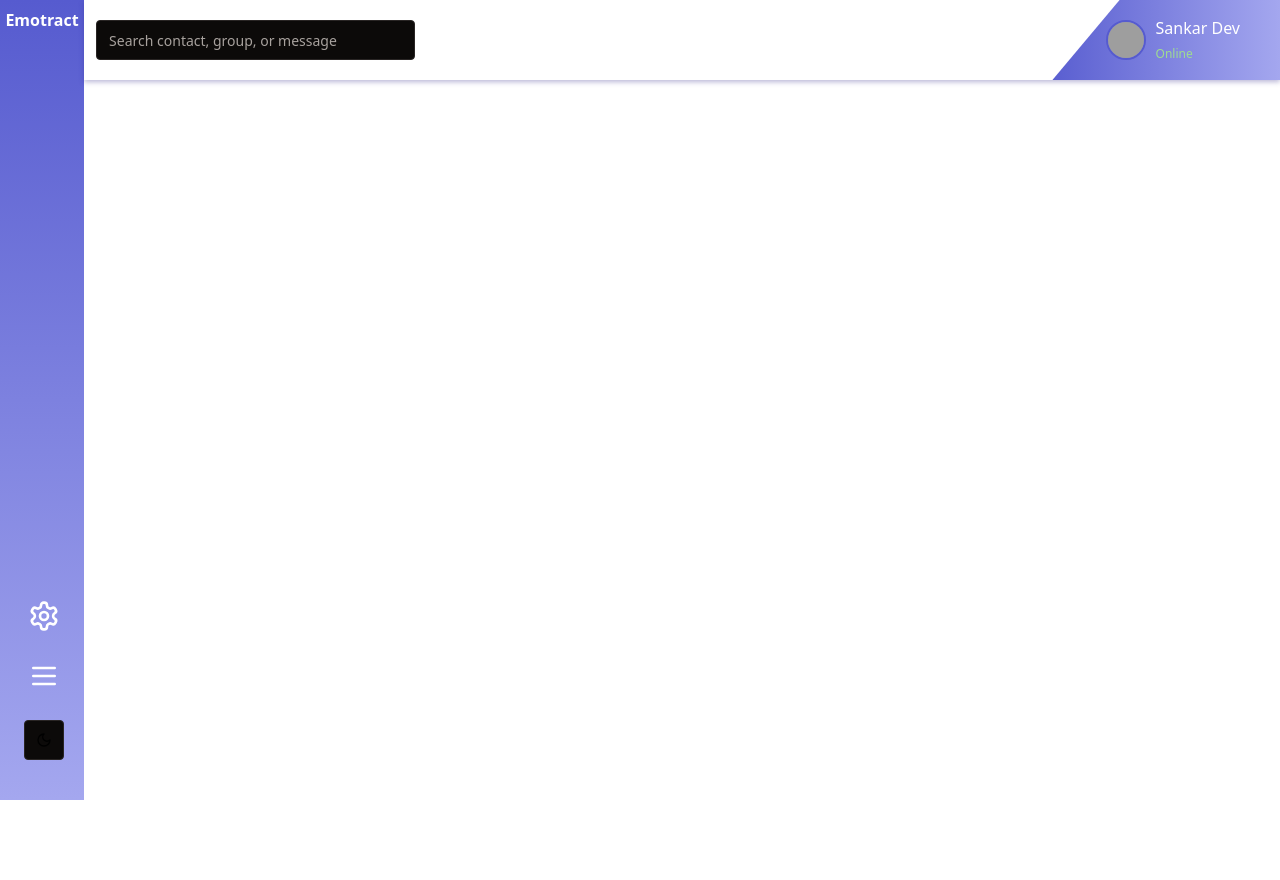
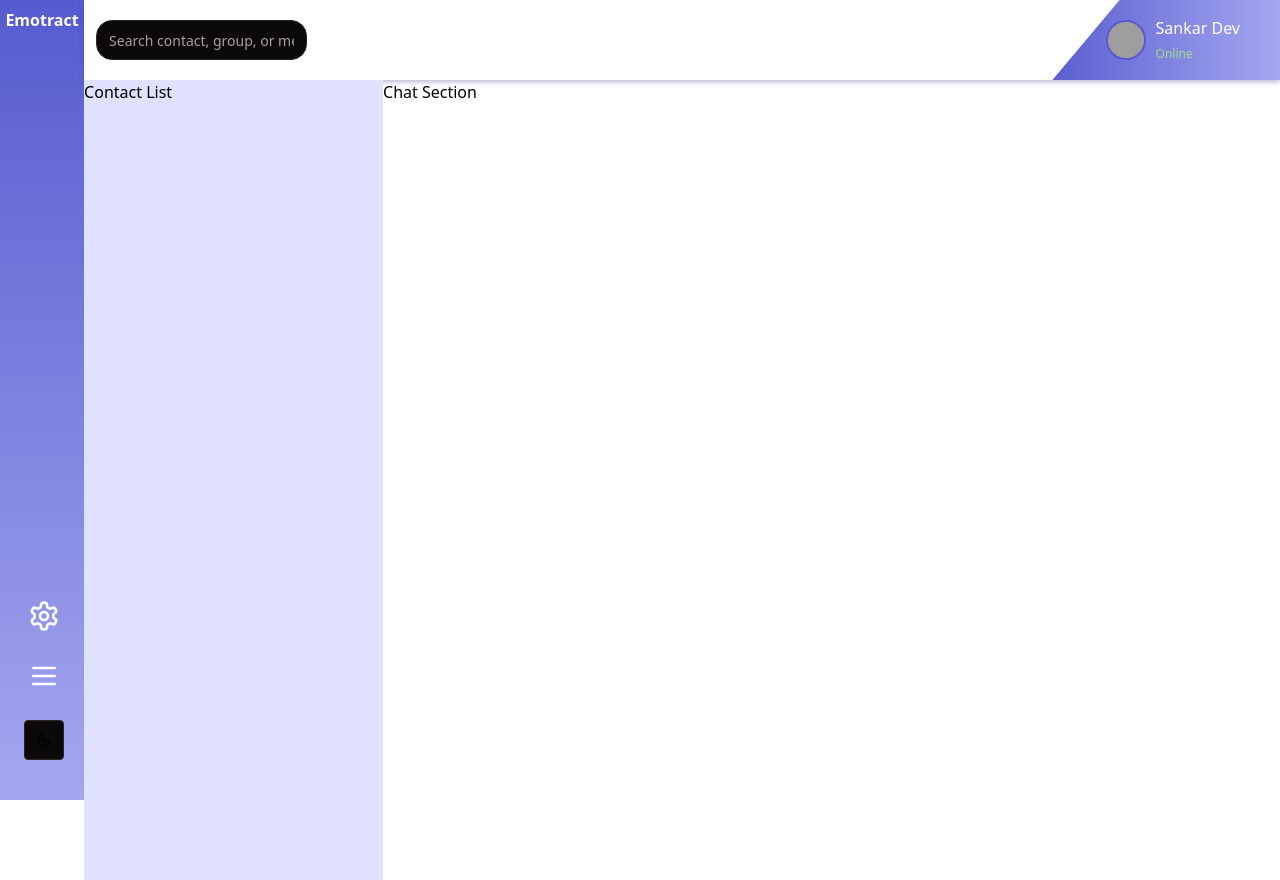
Before and after one commit to s4nkar/emotract-beta-web, a React (Vite) app in the folder user/: page / in a window 1280 px wide. Before the commit the page ends 800 px from the top, so only its background shows below. Built offline with nearby package versions, Linux system fonts and the light colour scheme; grey boxes are pictures that could not be loaded.

Commit message:
contact section started

```diff
--- a/user/src/App.css
+++ b/user/src/App.css
@@ -3,3 +3,7 @@
 .aside-bg{
   background: linear-gradient(#565bcf, #a4a7ef);
 }
+
+.contect-bg{
+  background: #e0e1ff;
+}
--- /dev/null
+++ b/user/src/components/ChatSection.tsx
@@ -0,0 +1,9 @@
+const ChatSection = () => {
+  return (
+    <div>
+      Chat Section
+    </div>
+  )
+}
+
+export default ChatSection
--- /dev/null
+++ b/user/src/components/ContactList.tsx
@@ -0,0 +1,9 @@
+const ContactList = () => {
+  return (
+    <div className="flex w-[25%] h-screen contect-bg">
+        Contact List
+    </div>
+  )
+}
+
+export default ContactList
--- a/user/src/components/Header.tsx
+++ b/user/src/components/Header.tsx
@@ -9,7 +9,7 @@ function Header() {
         <div className="flex items-center w-[80%] bg-white h-20">
           <Input
             placeholder="Search contact, group, or message"
-            className="w-1/3 rounded ml-3 focus:outline-none text-gray-600"
+            className="w-[22%] rounded-2xl  ml-3 focus:outline-none text-gray-600"
           />
         </div>
         {/* Right Section */}
--- a/user/src/components/Main.tsx
+++ b/user/src/components/Main.tsx
@@ -1,3 +1,5 @@
+import ChatSection from './ChatSection'
+import ContactList from './ContactList'
 import Header from './Header'
 
 
@@ -5,6 +7,10 @@ function Main() {
   return (
     <div className='w-full h-full flex flex-col'>
       <Header/>
+      <div className='flex'>
+        <ContactList/>
+        <ChatSection/>
+      </div>
     </div>
   )
 }
```
